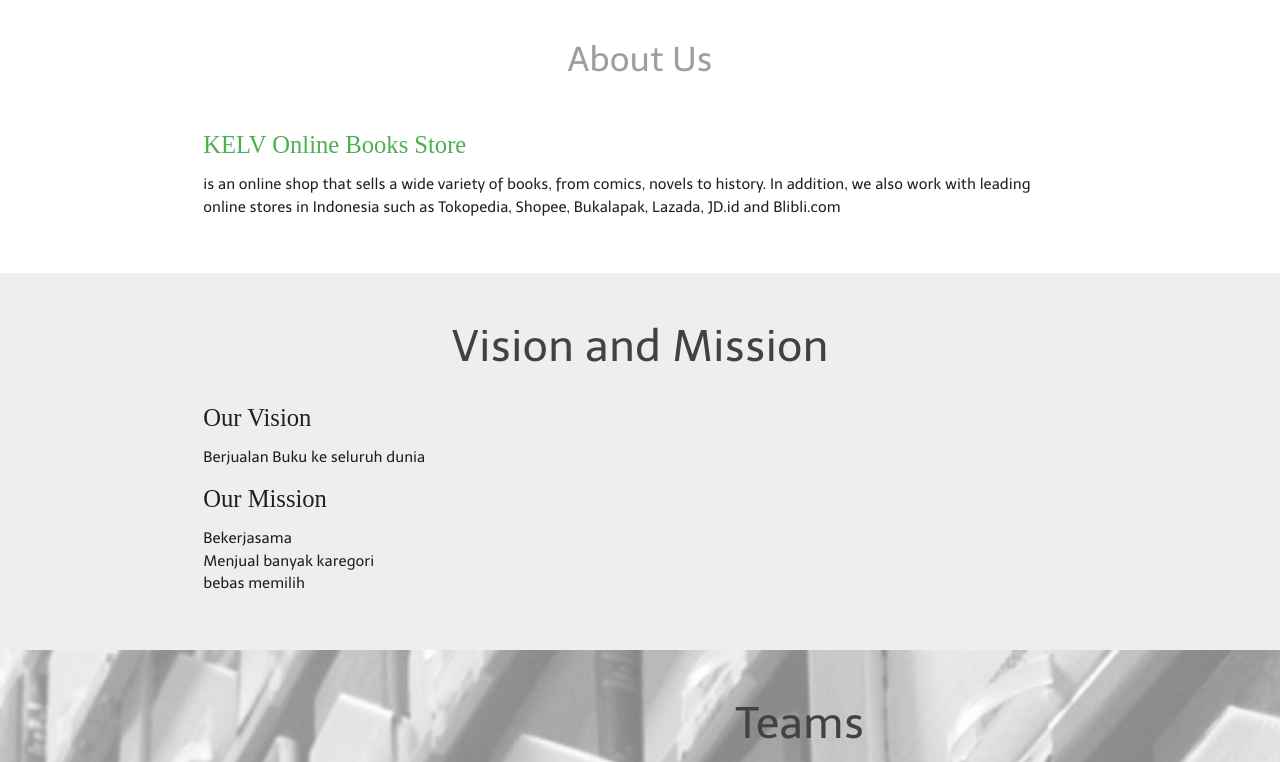
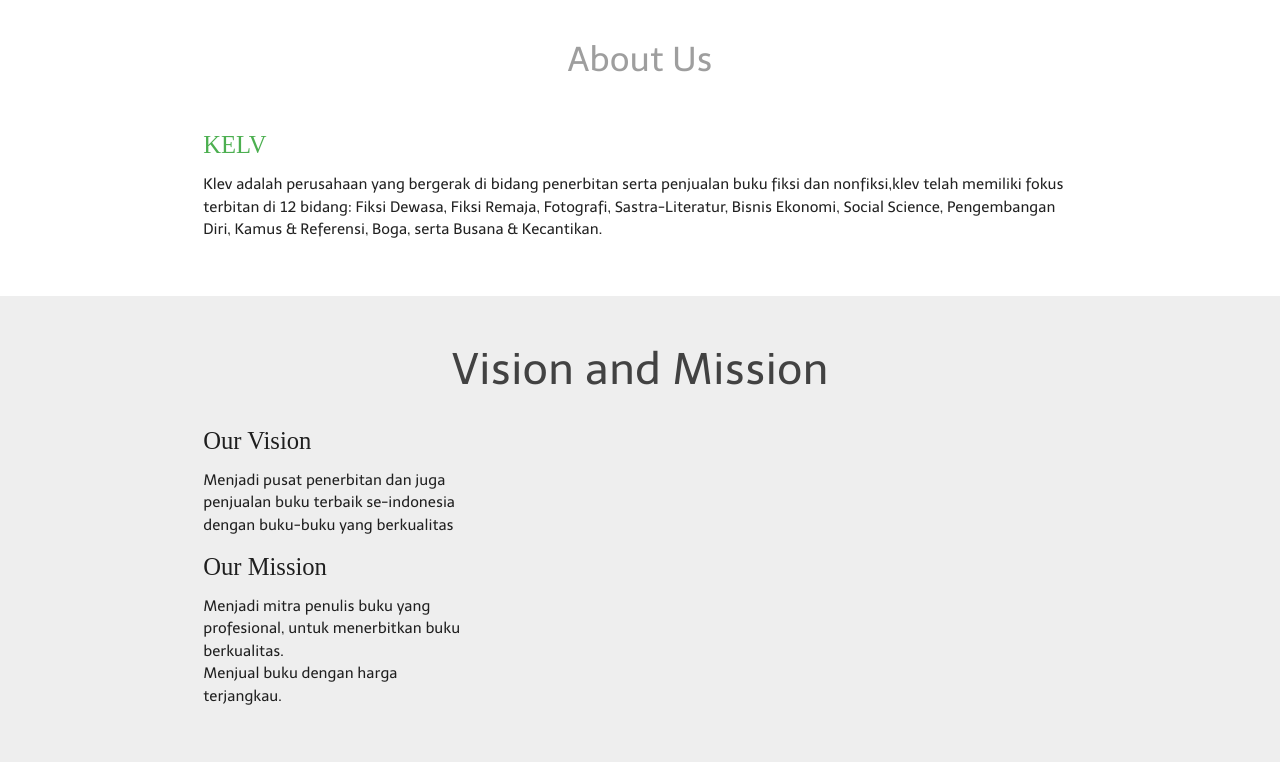
Before and after one commit to PaizAbdulJabar/web-kelompok-5, a plain HTML site: page index.html in a window 1280 px wide. Shown: the part 566-1328 px from the top of the page. Drawn offline with Linux system fonts and the light colour scheme; a web font is replaced by a local one.

Commit message:
Mentoring

```diff
--- a/index.html
+++ b/index.html
@@ -58,9 +58,9 @@
     <li><a href="#about">About Us</a></li>
     <li><a href="#visi">Visi Misi</a></li>
     <li><a href="#team">Team</a></li>
-    <li><a href="products#">Products</a></li>
+    <li><a href="#products">Products</a></li>
     <li><a href="#kelebihan">Kelebihan</a></li>
-    <li><a href="clients#">Clients</a></li>
+    <li><a href="#clients">Clients</a></li>
     <li><a href="#galery">Galery</a></li>
     <li><a href="#testimoni">Testimoni</a></li>
     <li><a href="#contact">Contact Us</a></li>
@@ -101,11 +101,9 @@
           <h4 class="center grey-text text-darken-5">About Us</h4><br>
 
 
-          <h5 class="green-text text-darken-5"><strong>KELV Online Books Store</strong></h4>
+          <h5 class="green-text text-darken-5"><strong>KELV</strong></h4>
 
-            <p>is an online shop that sells a wide variety of books, from comics, novels to history. In addition, we
-              also work with leading online stores in Indonesia such as Tokopedia, Shopee, Bukalapak, Lazada, JD.id and
-              Blibli.com</p>
+            <p>Klev adalah perusahaan yang bergerak di bidang penerbitan serta penjualan buku fiksi dan nonfiksi,klev  telah memiliki fokus terbitan di 12 bidang: Fiksi Dewasa, Fiksi Remaja, Fotografi, Sastra-Literatur, Bisnis Ekonomi, Social Science, Pengembangan Diri, Kamus & Referensi, Boga, serta Busana & Kecantikan.</p>
         </div>
       </div>
     </div>
@@ -122,12 +120,11 @@
         <div class="col m4 s12">
           <!-- s12 berfungsi agar jika di kecilkan layarnya akan menjadi 1 baris -->
           <h5>Our Vision</h5>
-          <p>Berjualan Buku ke seluruh dunia</p>
+          <p>Menjadi pusat penerbitan dan juga penjualan buku terbaik se-indonesia dengan buku-buku yang berkualitas</p>
           <h5>Our Mission</h5>
           <ul>
-            <li>Bekerjasama</li>
-            <li>Menjual banyak karegori</li>
-            <li>bebas memilih</li>
+            <li>Menjadi mitra penulis buku yang profesional, untuk menerbitkan buku berkualitas.</li>
+            <li>Menjual buku dengan harga terjangkau.</li>
           </ul>
 
         </div>
```
